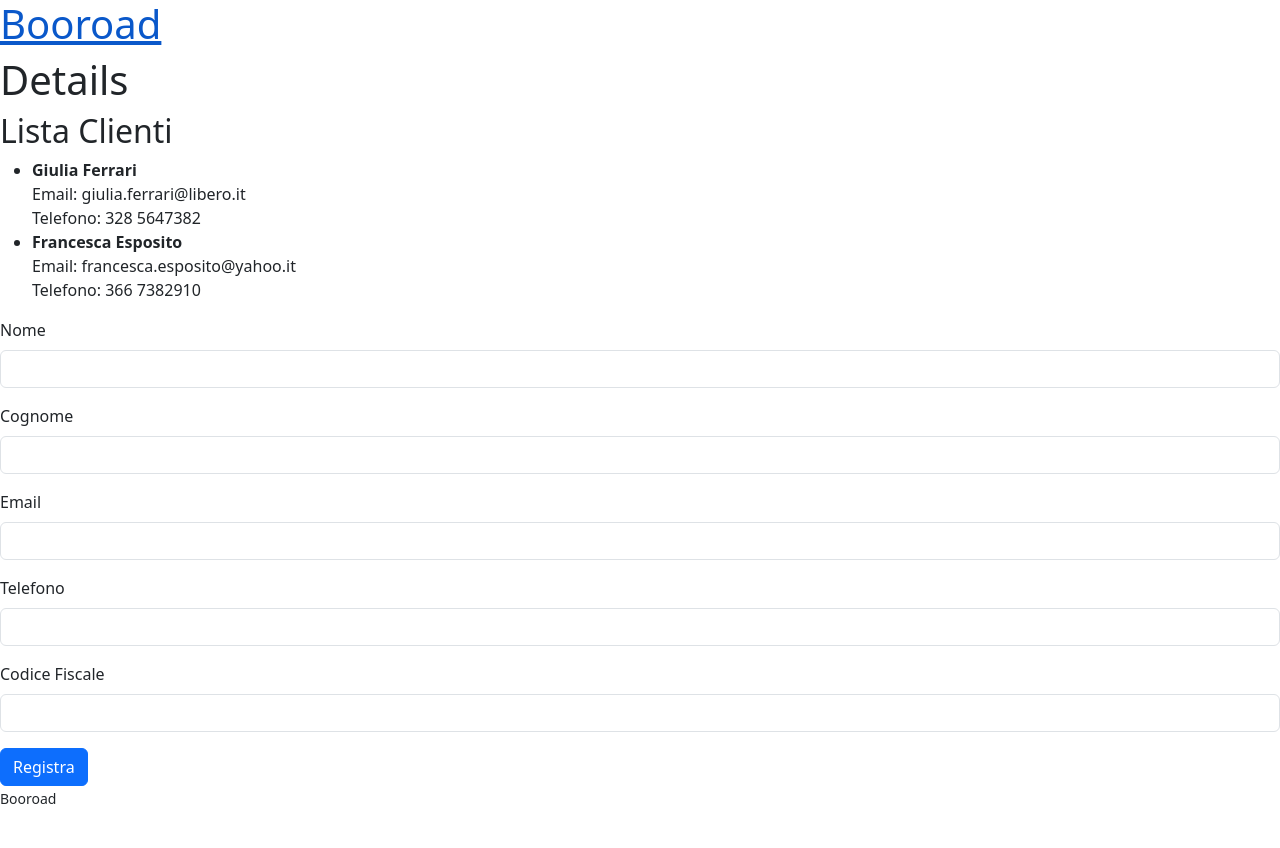
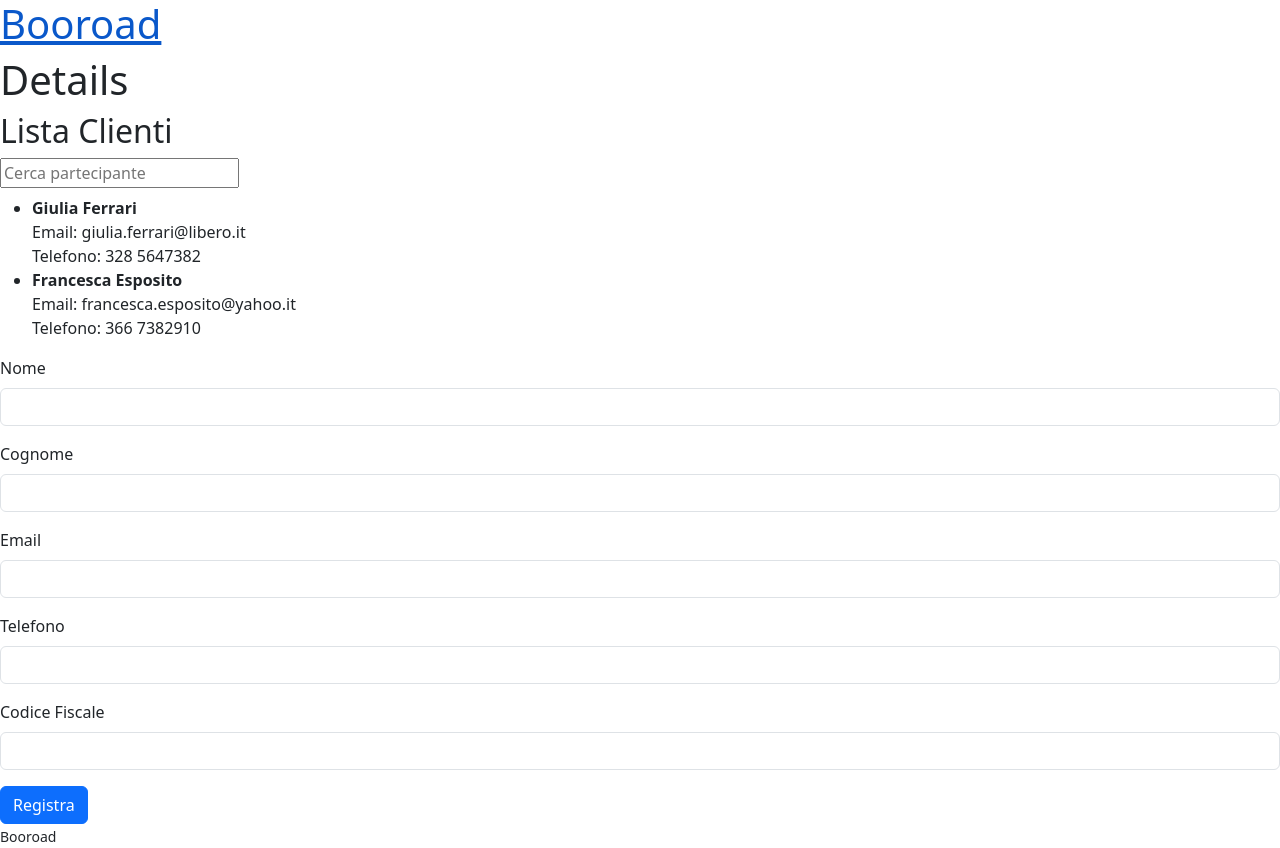
Before and after one commit to gabriele-fontana/booroad, a React (Vite) app: page /travel/1 in a window 1280 px wide. Before the commit the page ends 810 px from the top, so only its background shows below. Built offline with nearby package versions, Linux system fonts and the light colour scheme.

Commit message:
Add searchbar for clients

```diff
--- a/src/components/TravellersList.jsx
+++ b/src/components/TravellersList.jsx
@@ -1,3 +1,4 @@
+import { useState } from "react";
 import { useParams } from "react-router-dom";
 import { clienti } from "../data/clienti";
 
@@ -5,19 +6,50 @@ export default function TravellersList() {
     const { id } = useParams(); // recupero id dalla URL
     console.log(id);
 
+    const [search, setSearch] = useState("");
+
+    console.log("Valore attuale di search:", search);
+
     // filtro i clienti che hanno id_viaggio uguale all'id dell'URL
     const filteredClients = clienti.filter(
         (cliente) => cliente.id_viaggio === parseInt(id)
     );
 
+    // filtro di ricerca clienti
+    const filteredClientsSearch = filteredClients.filter((cliente) => {
+        const fullNameSearch = `${cliente.nome} ${cliente.cognome}`.toLowerCase();
+        return fullNameSearch.includes(search.trim().toLowerCase());
+    })
+
     return (
         <>
             <h2>Lista Clienti</h2>
 
-            {filteredClients.length === 0 && <p>Nessun cliente per questo viaggio.</p>}
+            {/* Search clienti */}
+            <div className="mb-2">
+                <input
+                    type="text"
+                    placeholder="Cerca partecipante"
+                    value={search}
+                    onChange={(e) => setSearch(e.target.value)}
+                />
+            </div>
+
+            {/* {filteredClients.length === 0 && filteredClientsSearch.length === 0 && <p>Nessun cliente per questo viaggio.</p>} */}
+
+            {/* creato un ternario che se non trova clienti da un messaggio altrimenti ne da un altro in base alla ricerca */}
+
+            {filteredClients.length === 0 ? (
+                <p>Nessun cliente registrato per questo viaggio.</p>
+            ) : (
+                <>
+                    {filteredClientsSearch.length === 0 && (
+                        <p>Nessun partecipante corrisponde alla ricerca</p>
+                    )}
+
 
                     <ul>
-                {filteredClients.map((cliente) => (
+                        {filteredClientsSearch.map((cliente) => (
                             <li
                                 key={cliente.id}
                             >
@@ -31,5 +63,7 @@ export default function TravellersList() {
                         ))}
                     </ul>
                 </>
-    );
+            )}
+        </>
+    )
 }
```
Lines whose indentation alone changed are shown as unchanged.
